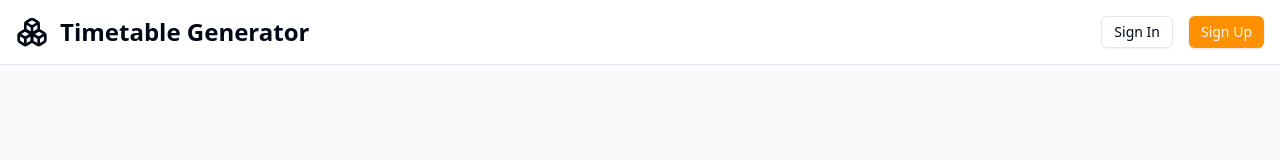
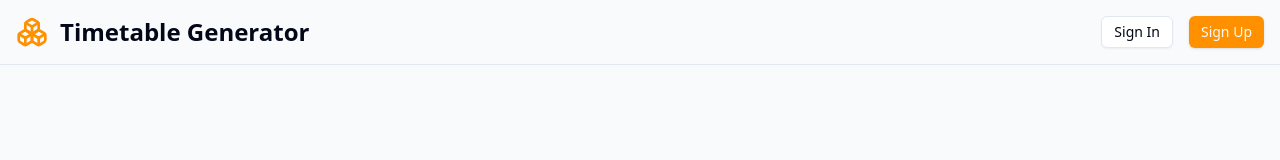
Before and after one commit to moritz-dstl/timetable, a React (Vite) app in the folder src/frontend/: page / in a window 1280 px wide. Shown: the top 160 px of the page. Built offline with nearby package versions, Linux system fonts and the light colour scheme.

Commit message:
Update colors

```diff
--- a/src/frontend/src/layout/Header.tsx
+++ b/src/frontend/src/layout/Header.tsx
@@ -18,11 +18,11 @@ function Header() {
     }
 
     return (
-        <header className="border-b p-4">
+        <header className="border-b p-4 bg-gray-50">
             <div className="flex items-center justify-between">
                 <span className="flex items-center gap-3 cursor-pointer" onClick={() => navigate("/")}>
                     <div className="h-8 w-8">
-                        <Boxes className="h-8 w-8" />
+                        <Boxes className="h-8 w-8" color="#FF9100" />
                     </div>
                     <h1 className="hidden sm:block text-2xl font-bold">Timetable Generator</h1>
                 </span>
```
